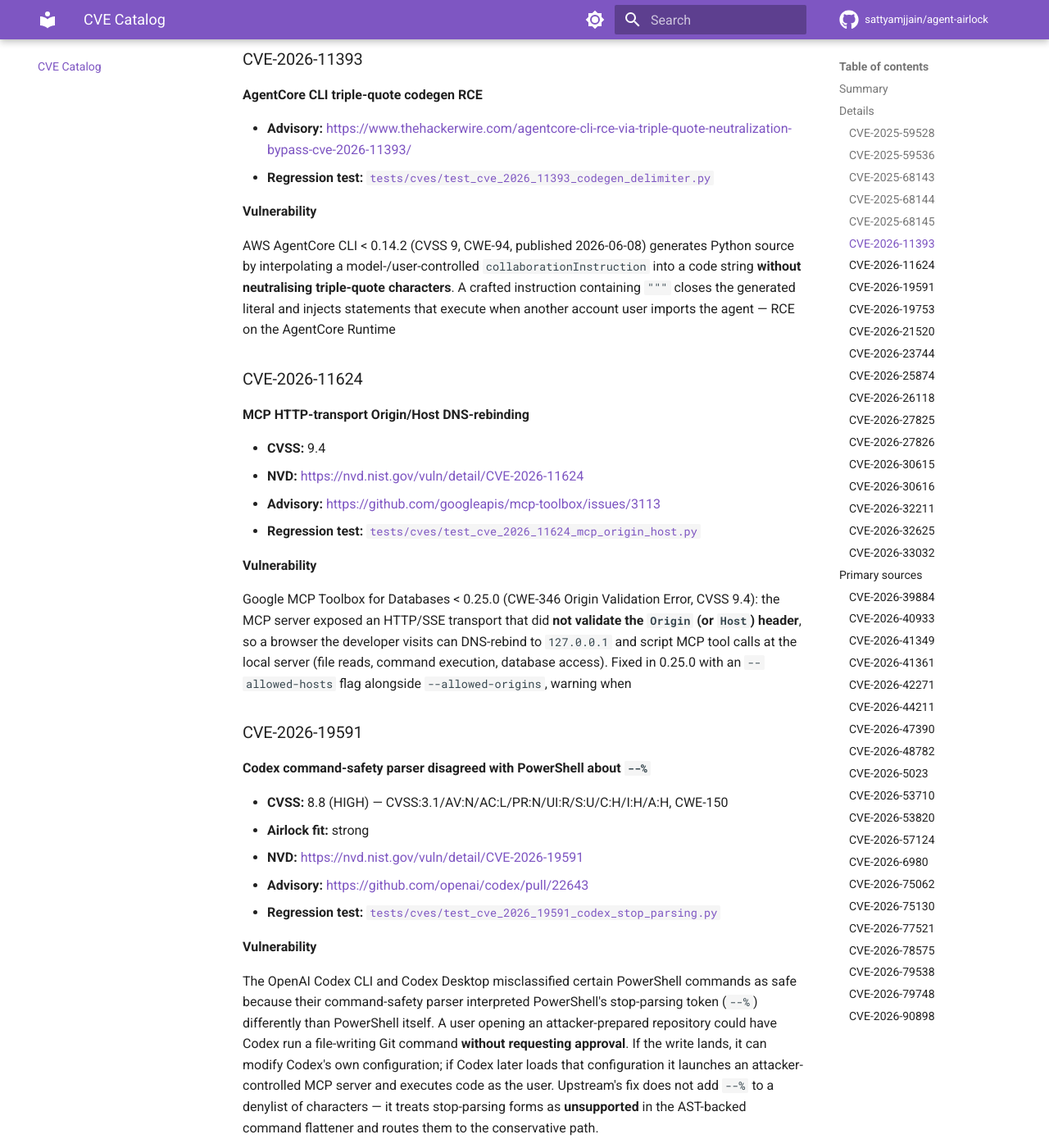
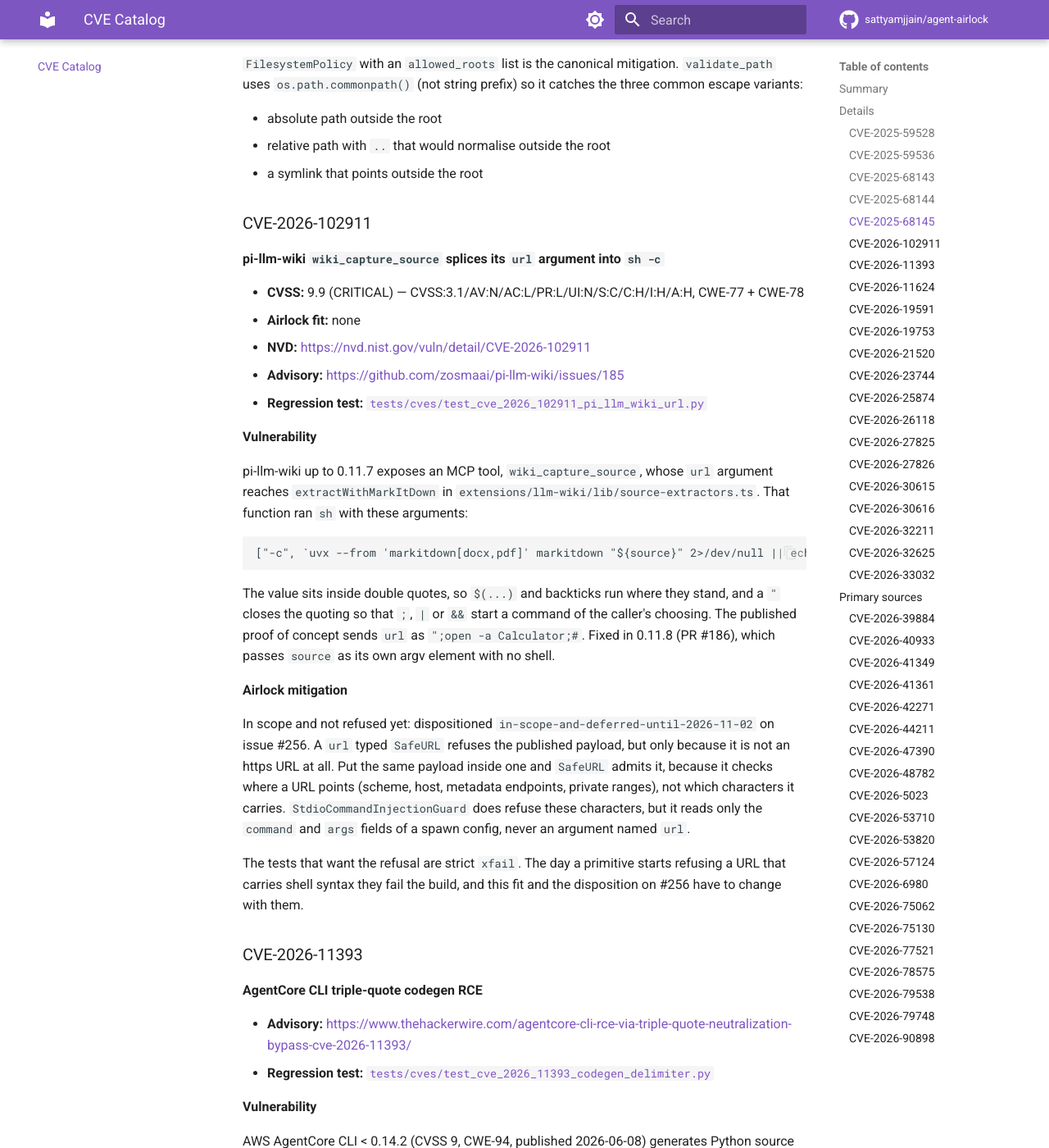
Before and after one commit to sattyamjjain/agent-airlock, an MkDocs documentation site: the page built from docs/cves/index.md, in a window 1280 px wide and 1400 px high, scrolled down 7360 px. Shown: the whole window at 82% size. Built offline with MkDocs 1.6.1 and Material for MkDocs 9.7.7, drawn with Linux system fonts in a browser that asks for light colours; comment, search, counter and statistics services are not loaded; some of the changed text lies outside the part shown.

Commit message:
test(cves): CVE-2026-102911, a url argument that reaches a shell
pi-llm-wiki up to 0.11.7 splices the url argument of its
wiki_capture_source MCP tool into `sh -c` inside double quotes. The test
asks what airlock does with that argument today, and the answer is not a
refusal:

- upstream's eight payloads, verbatim, are refused by SafeURL, but only
  because none of them is an https URL (scheme check);
- the same payloads inside a well-formed https URL are admitted. SafeURL
  checks where a URL points, not which characters it carries, and
  StdioCommandInjectionGuard reads only command and args, never url.

So the four URL cases are strict xfail (raises=AssertionError), the fit is
None, and the issue is in-scope-and-deferred-until-2026-11-02. No new
guard or preset. The catalog intro, the suite README and the marketplace
proof point said every test asserts a refusal and passes; each now says
where that is not so.

NVD: https://nvd.nist.gov/vuln/detail/CVE-2026-102911
Advisory: https://github.com/zosmaai/pi-llm-wiki/issues/185
Fix: https://github.com/zosmaai/pi-llm-wiki/commit/360867034e79175b45c8e04a98e4ca712bbaca35
Retrieved 2026-10-02.

Co-Authored-By: Claude Opus 5.5 <noreply@anthropic.com>

```diff
--- a/docs/cves/index.md
+++ b/docs/cves/index.md
@@ -5,9 +5,13 @@ This page is auto-generated from the regression tests in
 
 Every CVE listed here has a corresponding test that reproduces the
 vulnerable tool-call pattern and asserts an agent-airlock primitive blocks
-it. The suite is a **second defence**: agent-airlock's job is to catch the
-same class of bug when a vulnerable server is still running, or when a new
-tool ships with the same shape. Most of these CVEs have an upstream fix; where
+it, except a row whose fit is **None**: triaged in scope and not refused
+yet. That row's test is a strict `xfail`, so the build fails the day the
+refusal starts working, and the row has to change with it.
+
+The suite is a **second defence**: agent-airlock's job is to catch the same
+class of bug when a vulnerable server is still running, or when a new tool
+ships with the same shape. Most of these CVEs have an upstream fix; where
 none existed when a row was added, its Vulnerability section says so.
 
 See [`tests/cves/README.md`](https://github.com/sattyamjjain/agent-airlock/blob/main/tests/cves/README.md)
@@ -34,6 +38,7 @@ catalog and the tests stay in lockstep.
 | [CVE-2025-68143](#cve-2025-68143) | Anthropic mcp-server-git `git_init` path traversal | 8.2 (High) | Strong |
 | [CVE-2025-68144](#cve-2025-68144) | Anthropic mcp-server-git argument injection | 8.1 (High) | Strongest |
 | [CVE-2025-68145](#cve-2025-68145) | mcp-server-git `--repository` root not enforced | 7.1 (High) | Strong |
+| [CVE-2026-102911](#cve-2026-102911) | pi-llm-wiki `wiki_capture_source` splices its `url` argument into `sh -c` | 9.9 (CRITICAL) — CVSS:3.1/AV:N/AC:L/PR:L/UI:N/S:C/C:H/I:H/A:H, CWE-77 + CWE-78 | None |
 | [CVE-2026-11393](#cve-2026-11393) | AgentCore CLI triple-quote codegen RCE | — | — |
 | [CVE-2026-11624](#cve-2026-11624) | MCP HTTP-transport Origin/Host DNS-rebinding | 9.4 | — |
 | [CVE-2026-19591](#cve-2026-19591) | Codex command-safety parser disagreed with PowerShell about `--%` | 8.8 (HIGH) — CVSS:3.1/AV:N/AC:L/PR:N/UI:R/S:U/C:H/I:H/A:H, CWE-150 | Strong |
@@ -216,6 +221,47 @@ prefix) so it catches the three common escape variants:
 - a symlink that points outside the root
 
 <a id="cve-2025-68145"></a>
+
+### CVE-2026-102911
+
+**pi-llm-wiki `wiki_capture_source` splices its `url` argument into `sh -c`**
+
+- **CVSS:** 9.9 (CRITICAL) — CVSS:3.1/AV:N/AC:L/PR:L/UI:N/S:C/C:H/I:H/A:H, CWE-77 + CWE-78
+- **Airlock fit:** none
+- **NVD:** [https://nvd.nist.gov/vuln/detail/CVE-2026-102911](https://nvd.nist.gov/vuln/detail/CVE-2026-102911)
+- **Advisory:** [https://github.com/zosmaai/pi-llm-wiki/issues/185](https://github.com/zosmaai/pi-llm-wiki/issues/185)
+- **Regression test:** [`tests/cves/test_cve_2026_102911_pi_llm_wiki_url.py`](https://github.com/sattyamjjain/agent-airlock/blob/main/tests/cves/test_cve_2026_102911_pi_llm_wiki_url.py)
+
+**Vulnerability**
+
+pi-llm-wiki up to 0.11.7 exposes an MCP tool, ``wiki_capture_source``, whose ``url``
+argument reaches ``extractWithMarkItDown`` in
+``extensions/llm-wiki/lib/source-extractors.ts``. That function ran ``sh`` with these arguments:
+
+    ["-c", `uvx --from 'markitdown[docx,pdf]' markitdown "${source}" 2>/dev/null || echo ""`]
+
+The value sits inside double quotes, so ``$(...)`` and backticks run where they
+stand, and a ``"`` closes the quoting so that ``;``, ``|`` or ``&&`` start a command
+of the caller's choosing. The published proof of concept sends ``url`` as
+``";open -a Calculator;# ``. Fixed in 0.11.8 (PR #186), which passes ``source`` as
+its own argv element with no shell.
+
+**Airlock mitigation**
+
+In scope and not refused yet: dispositioned
+``in-scope-and-deferred-until-2026-11-02`` on issue #256. A ``url`` typed ``SafeURL``
+refuses the published payload, but only because it is not an https URL at all.
+Put the same payload inside one and ``SafeURL`` admits it, because it checks where
+a URL points (scheme, host, metadata endpoints, private ranges), not which
+characters it carries. ``StdioCommandInjectionGuard`` does refuse these characters,
+but it reads only the ``command`` and ``args`` fields of a spawn config, never an
+argument named ``url``.
+
+The tests that want the refusal are strict ``xfail``. The day a primitive starts
+refusing a URL that carries shell syntax they fail the build, and this fit and the
+disposition on #256 have to change with them.
+
+<a id="cve-2026-102911"></a>
 
 ### CVE-2026-11393
 
```
Also changed, not shown: README.md (+1 -1 lines), 6 other files.
